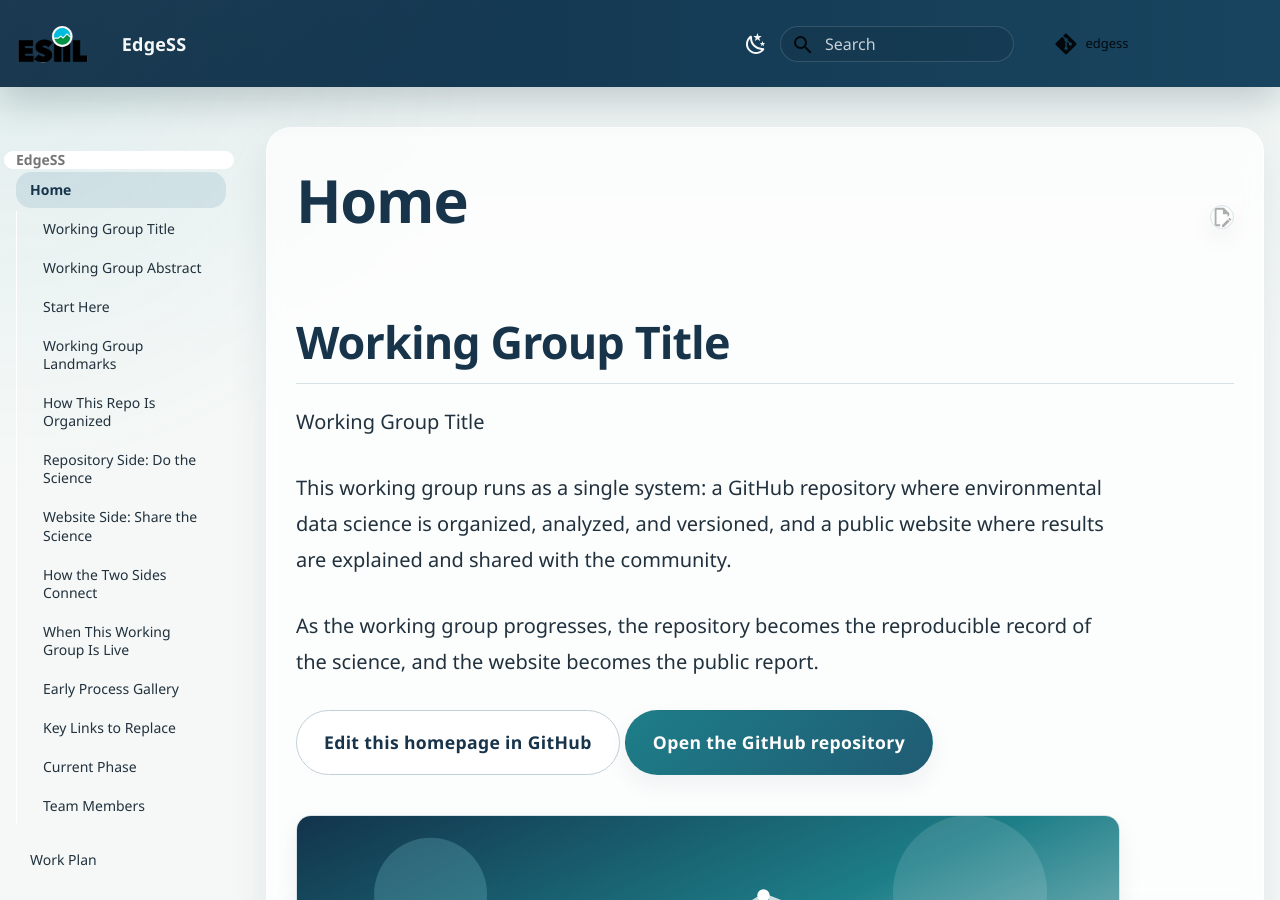
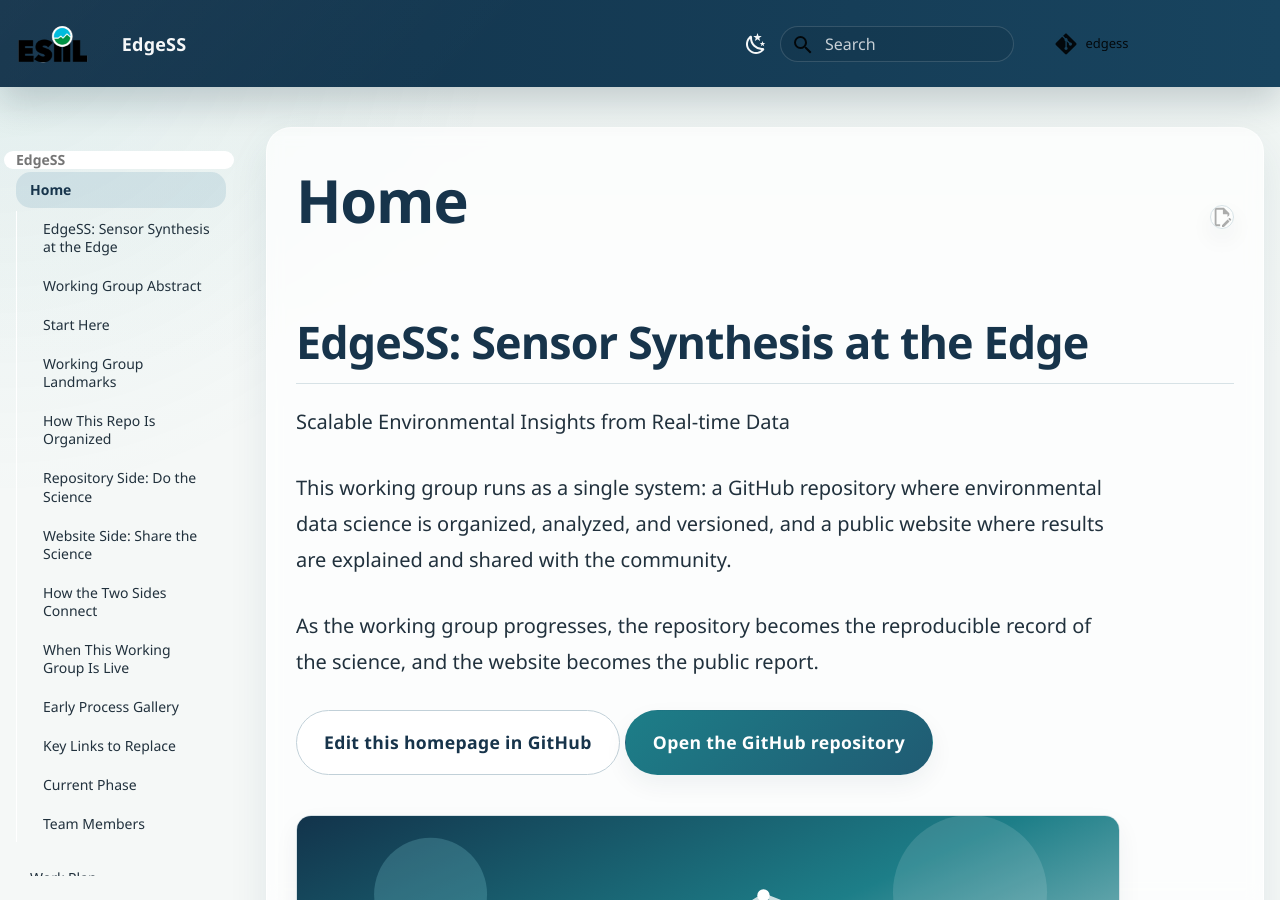
Before and after one commit to CU-ESIIL/edgess, an MkDocs documentation site: the page built from docs/index.md, in a window 1280 px wide and 900 px high. Built offline with MkDocs 1.6.1 and Material for MkDocs 9.7.7, drawn with Linux system fonts in a browser that asks for light colours; comment, search, counter and statistics services are not loaded.

Commit message:
Update working group title and description

```diff
--- a/docs/index.md
+++ b/docs/index.md
@@ -1,8 +1,8 @@
 # Home
 
-## Working Group Title
+## EdgeSS: Sensor Synthesis at the Edge
 
-Working Group Title
+Scalable Environmental Insights from Real-time Data
 
 This working group runs as a single system: a GitHub repository where environmental data science is organized, analyzed, and versioned, and a public website where results are explained and shared with the community.
 
```
